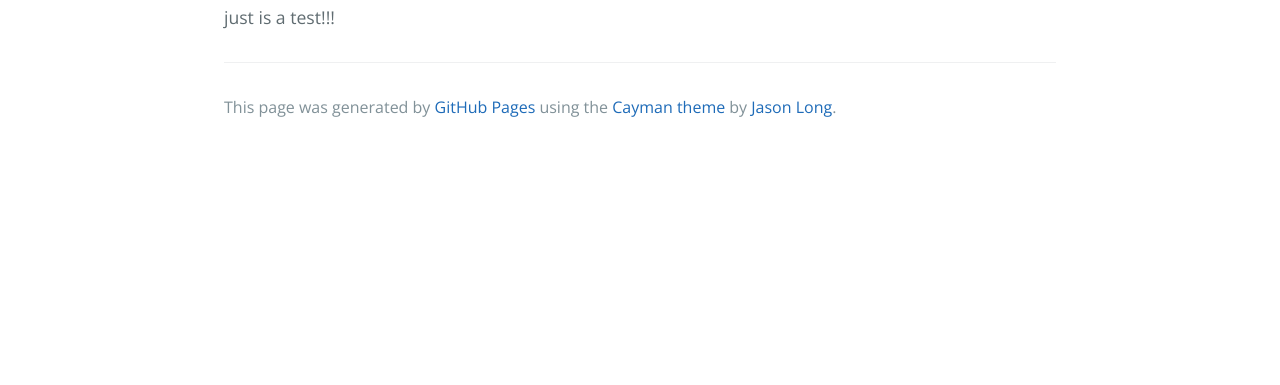
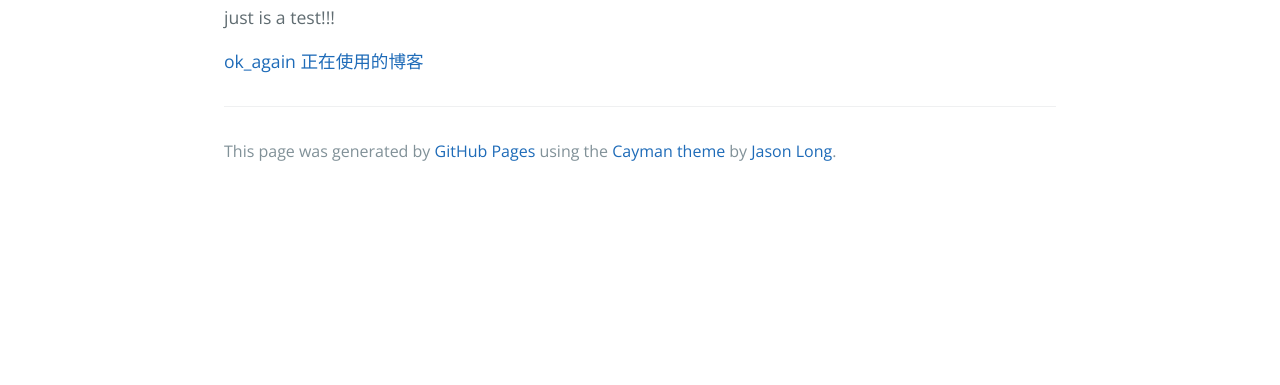
Before and after one commit to NewPoint/newpoint.github.io, a plain HTML site: page index.html in a window 1280 px wide. Shown: the part 415-800 px from the top of the page. Drawn offline with nearby package versions, Linux system fonts and the light colour scheme.

Commit message:
Update index.html

```diff
--- a/index.html
+++ b/index.html
@@ -20,6 +20,7 @@
 <a id="newpointgithubio" class="anchor" href="#newpointgithubio" aria-hidden="true"><span aria-hidden="true" class="octicon octicon-link"></span></a>newpoint.github.io</h1>
 
 <p>just is a test!!!</p>
+<a href="http://zlg233.cn/"> ok_again 正在使用的博客</a>
 
       <footer class="site-footer">
 
```
